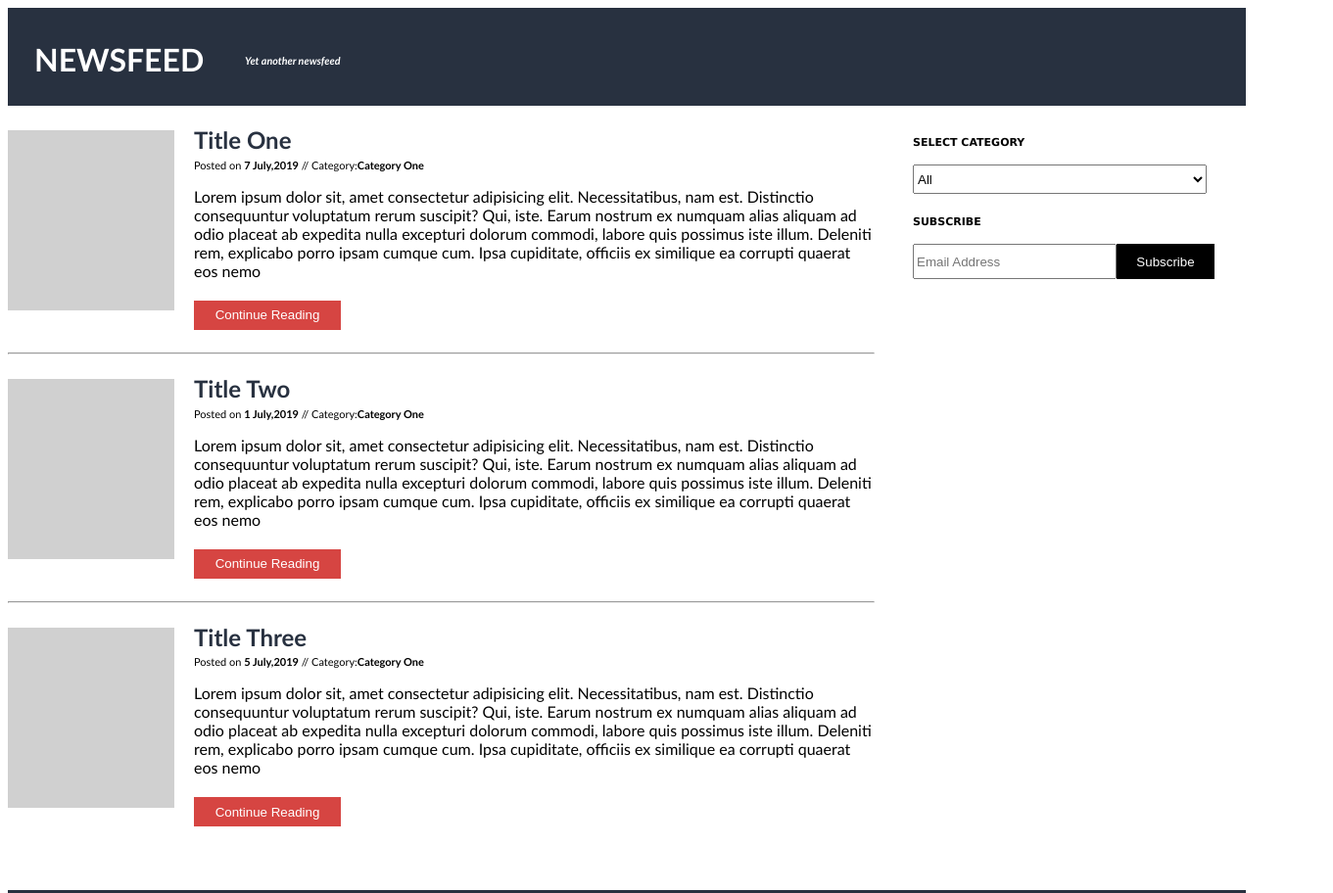
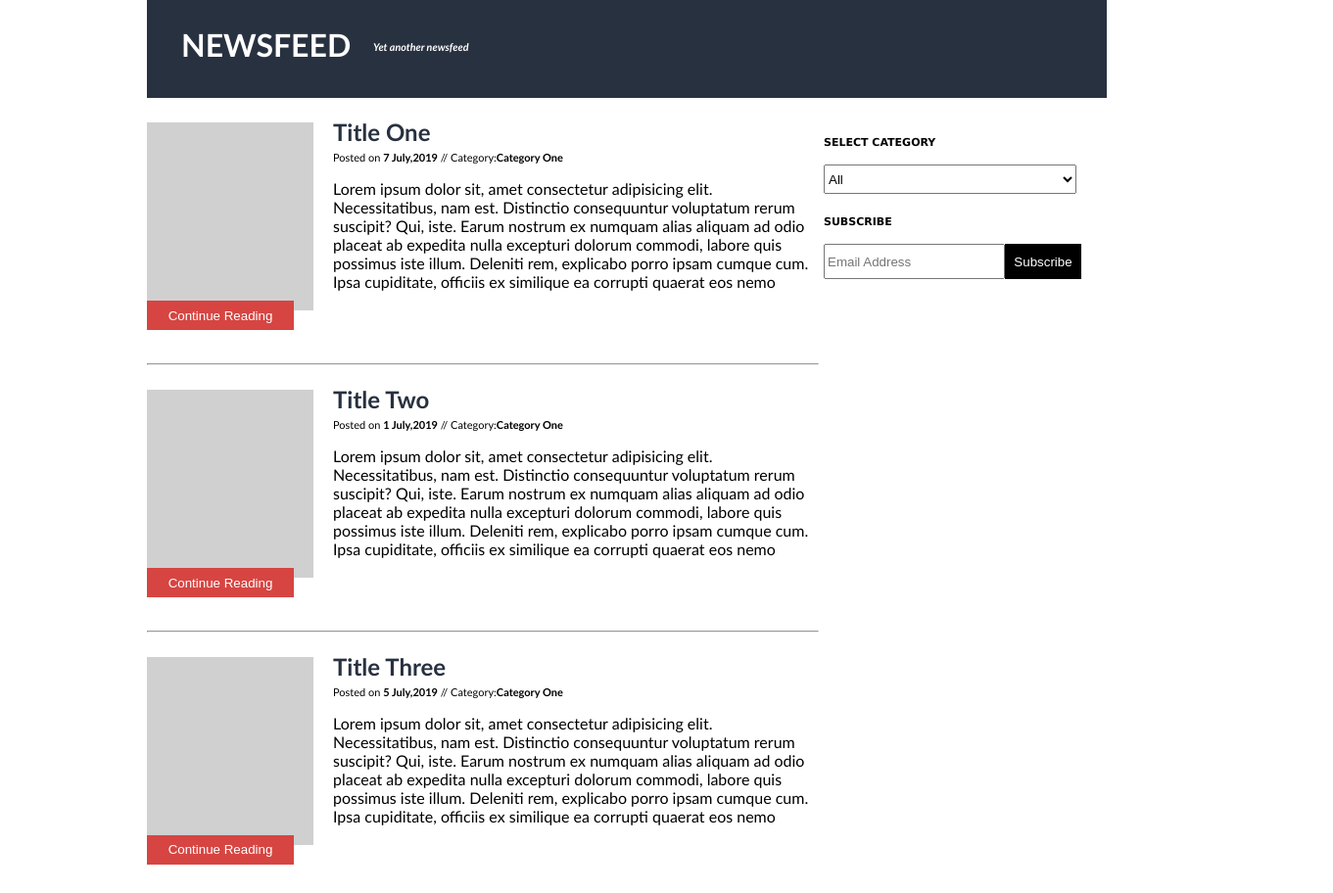
Before and after one commit to krajdeepr/Task1-Webpage-Newsfeed, a plain HTML site: page index.html in a window 1280 px wide. Shown: the top 912 px of the page at 98% size, 1361 px wide, since content can reach past the window. Drawn offline with Linux system fonts and the light colour scheme.

Commit message:
final small changes

```diff
--- a/static/stylesheets/styles.css
+++ b/static/stylesheets/styles.css
@@ -1,3 +1,11 @@
+body{
+    margin-left: 150px;
+    margin-right: 150px;
+    margin-top: -21px;
+    margin-bottom: 0;
+}
+
+
 .news{
     background-color:#283140;
     font-family: Futura,Trebuchet MS,Arial,sans-serif;
@@ -5,14 +13,14 @@
     height:100px;
   }
 #news__heading1{
-    position: absolute;
-    top: 20px;
+    position: relative;
+    top: 26px;
     left: 35px;
 }
 #news__heading2{
-    position: absolute;
-    left: 250px;
-    top: 30px;
+    position: relative;
+    left: 231px;
+    top: -23px;
 }
 .total{
     width: 70%;
@@ -21,7 +29,7 @@
 .total__picture{
     float: left;
     width: 170px;
-    height: 184px;
+    height: 192px;
     margin-top:5px;
     margin-right:20px;
     margin-bottom:10px;
@@ -44,7 +52,7 @@
 }
 .total__button{
     position: relative;
-    bottom:10px;
+    bottom:21px;
     background-color:#d64542;
     margin-bottom:5px;
     color: white;
@@ -54,7 +62,7 @@
 }
 .side{
     position: absolute;
-    right:40px;
+    right:176px;
     top: 150px;
 }
 .side__label{
@@ -64,7 +72,7 @@
     bottom: 15px;
 }
 #side__select{
-    width: 300px;
+    width: 258px;
     height: 30px;
 }
 .side__label2{
@@ -72,13 +80,13 @@
     font-family: Verdana,Geneva,sans-serif;
 }
 .side__input{
-    width: 200px;
+    width: 177px;
     height:30px;
     position: relative;
     top: 15px;
 }
 .side__button{
-    width: 100px;
+    width: 78px;
     height:36px;
     background-color: black;
     color: white;
```
